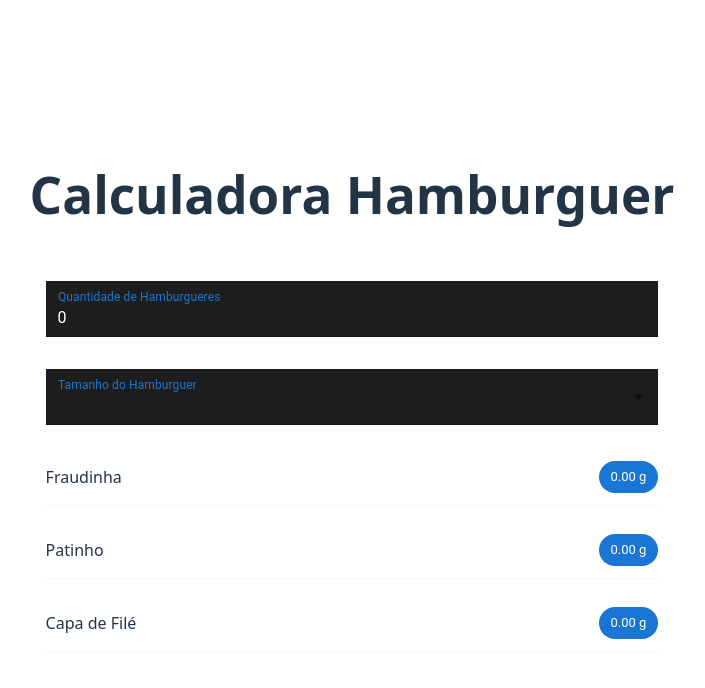
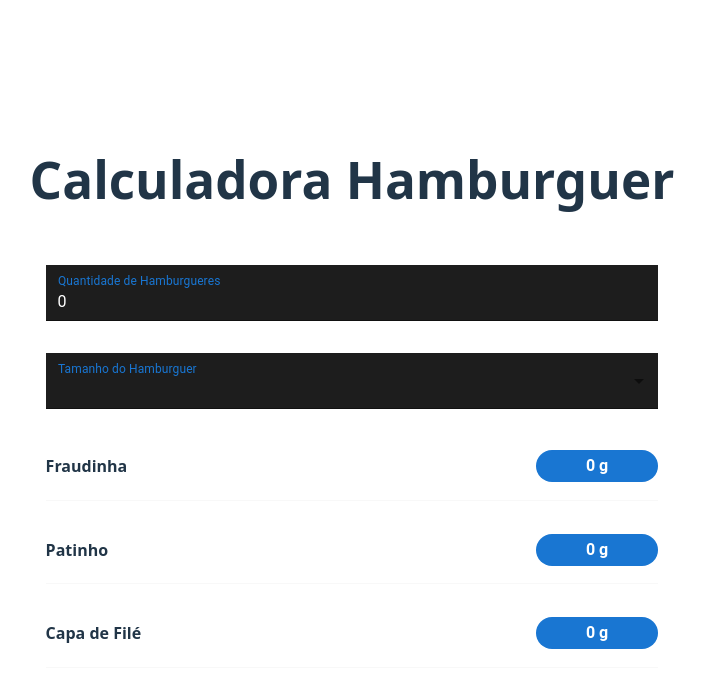
Before and after one commit to Gmicheletti/calculator_burguer, a React (Vite) app: page / in a window 1280 px wide. Shown: the top 688 px of the page, without its empty margins (288-993 px from the left). Built offline with nearby package versions, Linux system fonts and the light colour scheme.

Commit message:
first commit

```diff
--- a/index.html
+++ b/index.html
@@ -2,7 +2,7 @@
 <html lang="pt-br">
   <head>
     <meta charset="UTF-8" />
-    <link rel="icon" type="image/png" href="/burger.png" />
+    <link rel="icon" type="image/png" href="/burguer.png" />
     <meta name="viewport" content="width=device-width, initial-scale=1.0" />
     <title>Calculadora Burguer</title>
   </head>
--- a/src/App.jsx
+++ b/src/App.jsx
@@ -22,9 +22,9 @@ function App() {
   // const [priceCapa, setPriceCapa] = useState(0);
 
   useEffect(() => {
-    setWeightFraudinha((weightBuguers * numberBuguers * 0.3).toFixed(2));
-    setWeightPatinho((weightBuguers * numberBuguers * 0.3).toFixed(2));
-    setWeightCapa((weightBuguers * numberBuguers * 0.4).toFixed(2));
+    setWeightFraudinha((weightBuguers * numberBuguers * 0.3).toFixed(0));
+    setWeightPatinho((weightBuguers * numberBuguers * 0.3).toFixed(0));
+    setWeightCapa((weightBuguers * numberBuguers * 0.4).toFixed(0));
   }, [numberBuguers, weightBuguers]);
 
   return (
@@ -69,7 +69,7 @@ function App() {
           sx={{
             backgroundColor: "#1f1f1f", // fundo do select
             m: 1,
-            width: "100%"
+            width: "100%",
           }}
         >
           <InputLabel
@@ -102,9 +102,17 @@ function App() {
         </FormControl>
 
         <div className="meat_info">
-          <p>Fraudinha</p>
+          <h4>Fraudinha</h4>
 
-          <Chip label={`${weightFraudinha} g`} color="primary" />
+          <Chip
+            label={`${weightFraudinha} g`}
+            color="primary"
+            sx={{
+              fontSize: "1rem",
+              fontWeight: "bold",
+              width: "20%",
+            }}
+          />
           {/* <TextField
             id="filled-basic"
             label="Valor Kg"
@@ -131,9 +139,17 @@ function App() {
         </div>
 
         <div className="meat_info">
-          <p>Patinho</p>
+          <h4>Patinho</h4>
 
-          <Chip label={`${weightPatinho} g`} color="primary" />
+          <Chip
+            label={`${weightPatinho} g`}
+            color="primary"
+            sx={{
+              fontSize: "1rem",
+              fontWeight: "bold",
+              width: "20%",
+            }}
+          />
           {/* <TextField
             id="filled-basic"
             label="Valor Kg"
@@ -160,8 +176,16 @@ function App() {
         </div>
 
         <div className="meat_info">
-          <p>Capa de Filé</p>
-          <Chip label={`${weightCapa} g`} color="primary" />
+          <h4>Capa de Filé</h4>
+          <Chip
+            label={`${weightCapa} g`}
+            color="primary"
+            sx={{
+              fontSize: "1rem",
+              fontWeight: "bold",
+              width: "20%",
+            }}
+          />
           {/* <TextField
             id="filled-basic"
             label="Valor Kg"
```
Also changed, not shown: public/burger.png (deleted), public/burguer.png (added).
